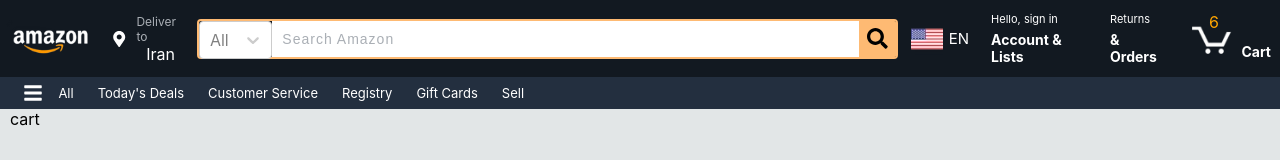
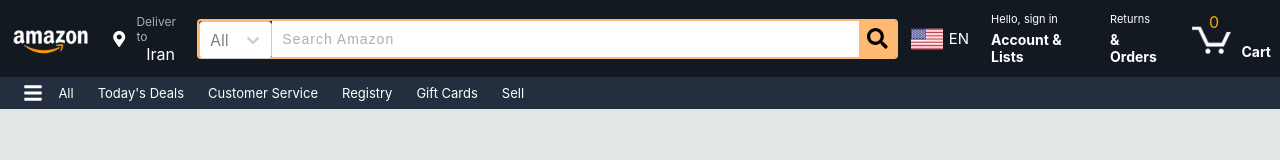
Before and after one commit to madidqn/Amazon-Shop-Project, a React (Vite) app: page /cart in a window 1280 px wide. Shown: the top 160 px of the page. Built offline with nearby package versions, Linux system fonts and the light colour scheme.

Commit message:
added product to cart

```diff
--- a/src/components/header/index.jsx
+++ b/src/components/header/index.jsx
@@ -9,7 +9,7 @@ import styles from "./style.module.css";
 import { FaMapMarkerAlt, FaSearch, FaBars } from "react-icons/fa";
 
 function Header() {
-  const { value } = useSelector((state) => state.products);
+  const { cart } = useSelector((state) => state.products);
   const [selectedOption, setSelectedOption] = useState(null);
   const options = [
     { value: "all", label: "All" },
@@ -17,6 +17,11 @@ function Header() {
     { value: "laptops", label: "Laptops" },
     { value: "mobile accessories", label: "Mobile accessories" },
   ];
+  const totol = () => {
+    return cart.reduce((prev, curr) => prev + curr.quantity, 0);
+  };
+  const quantity = totol();
+  console.log(quantity);
   return (
     <header className={styles.header}>
       <div className={styles.searchbar}>
@@ -55,7 +60,7 @@ function Header() {
           <span>& Orders</span>
         </div>
         <Link className={styles.cart} to={"/cart"}>
-          <span>{value}</span>
+          <span>{quantity > 0 && cart.length === 0 ? 0 : quantity}</span>
           <img src="./cart.avif" alt="cart" />
           <span>Cart</span>
         </Link>
--- a/src/components/product/index.jsx
+++ b/src/components/product/index.jsx
@@ -14,6 +14,7 @@ function Product({ index }) {
   useEffect(() => {
     dispatch(getProducts());
   }, []);
+
   return (
     <Link className={styles.product} to={`/product/${products[index]?.id}`}>
       <img src={products[index]?.src} alt={products[index]?.alt} />
--- a/src/pages/Cart.jsx
+++ b/src/pages/Cart.jsx
@@ -1,7 +1,17 @@
 import Main from "../components/main";
+import { useSelector } from "react-redux";
 
 function Cart() {
-  return <Main>cart</Main>;
+  const { cart } = useSelector((state) => state.products);
+  return (
+    <Main>
+      <div>
+        {cart.map((product) => (
+          <h4 key={product.id}>{product.title}</h4>
+        ))}
+      </div>
+    </Main>
+  );
 }
 
 export default Cart;
--- a/src/pages/Product.jsx
+++ b/src/pages/Product.jsx
@@ -3,8 +3,8 @@ import { useParams } from "react-router-dom";
 import { useSelector, useDispatch } from "react-redux";
 
 // component
+import { actions } from "./../store/productsSlice";
 import Main from "../components/main";
-import { actions } from "./../store/productsSlice";
 
 // style
 import styles from "./Product.module.css";
@@ -18,7 +18,9 @@ function Product() {
   const dispatch = useDispatch();
 
   const { id } = useParams();
-  const { products } = useSelector((state) => state.products);
+  const { products, cart, selectedOption } = useSelector(
+    (state) => state.products
+  );
   const filterProducts = products.filter((product) => product.id === id);
 
   const text1 = useRef(true);
@@ -35,16 +37,24 @@ function Product() {
   const [showParagraph, setShowParagraph] = useState(false);
   const [showSupport, setShowSupport] = useState(false);
 
-  const [selectedOption, setSelectedOption] = useState();
+  // const [selectedOption, setSelectedOption] = useState();
   function fixOptions() {
     let values = [];
-    for (let i = 1; i <= filterProducts[0].quantity; i++) {
+    for (let i = 1; i <= 27; i++) {
       values.push({ id: i - 1, value: i, label: `Quantity: ${i}` });
     }
     return values;
   }
   const options = fixOptions();
 
+  // const addProduct = (id) => {
+  //   if (!cart.some((product) => product.id === id)) {
+  //     dispatch(actions.addToCart());
+  //     const filterProduct = products.find((product) => {
+  //       return product.id === id;
+  //     });
+  //   }
+  // };
   return (
     <Main>
       <div className={styles.product}>
@@ -283,7 +293,7 @@ function Product() {
               </div>
               <h4>In Stock</h4>
               <select
-                onChange={(e) => setSelectedOption(e.target.value)}
+                onChange={(e) => dispatch(actions.getQuantity(e.target.value))}
                 value={selectedOption}
               >
                 {options.map((option) => (
@@ -293,7 +303,9 @@ function Product() {
                 ))}
               </select>
               <button
-                onClick={() => dispatch(actions.getId(filterProducts[0]?.id))}
+                onClick={() =>
+                  dispatch(actions.addToCart(filterProducts[0]?.id))
+                }
               >
                 Add to cart
               </button>
--- a/src/store/productsSlice.js
+++ b/src/store/productsSlice.js
@@ -1,32 +1,36 @@
 import { createSlice, createAsyncThunk } from "@reduxjs/toolkit";
 import axios from "axios";
-import { produce } from "immer";
 
 const initialState = {
   products: [],
-  value: 6,
-  getId: null,
+  cart: [],
+  selectedOption: 1,
 };
 
 export const getProducts = createAsyncThunk("api/products", async () => {
   const data = await axios("http://localhost:3000/products");
   return data?.data;
 });
-
-// const getId = (state, action) => {
-//   const filterProducts = state.products.filter(
-//     (product) => product.id === action.payload
-//   );
-//   console.log(Number(state.value + action.payload));
-//   console.log(typeof filterProducts);
-// };
 export const productsSlice = createSlice({
   name: "products",
   initialState,
   reducers: {
-    getId: (state, action) => {
-      const ff = Number(state.value) + Number(action.payload);
-      console.log(ff);
+    addToCart: (state, action) => {
+      if (!state.cart.some((product) => product.id === action.payload)) {
+        const filterProduct = state.products.find((product) => {
+          return product.id === action.payload;
+        });
+        filterProduct.quantity = state.selectedOption;
+        state.cart = [...state.cart, filterProduct];
+        console.log(filterProduct);
+        console.log("added");
+      } else {
+        console.log("add shode");
+      }
+    },
+    getQuantity: (state, action) => {
+      console.log(action.payload);
+      state.selectedOption = Number(action.payload);
     },
   },
   extraReducers: (builder) => {
```
